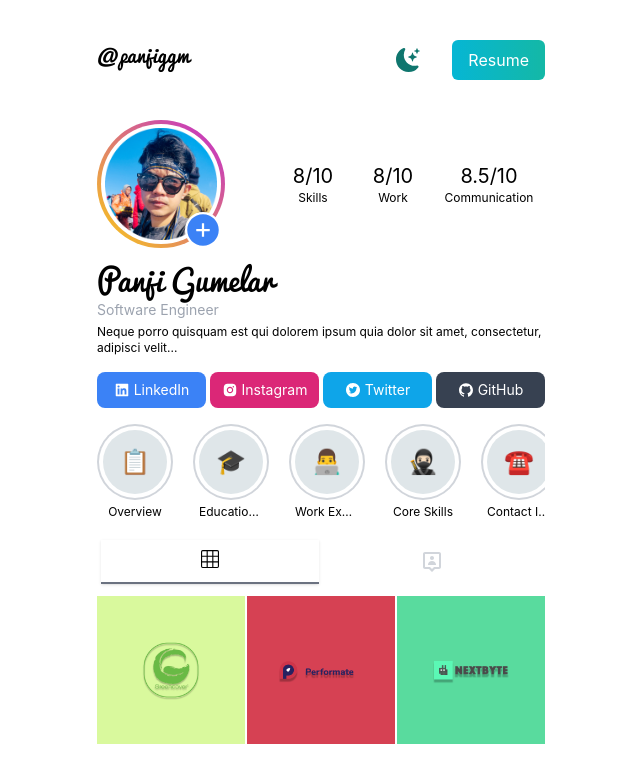
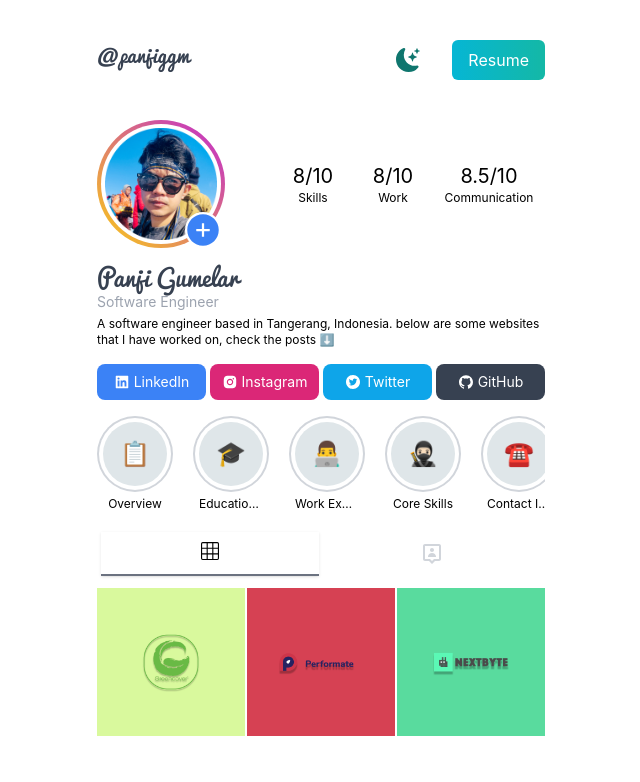
Before and after one commit to panjiggm/panjiggm, a React (Vite) app: page / in a window 1280 px wide. Shown: the top 782 px of the page, without its empty margins (319-959 px from the left). Built offline with nearby package versions, Linux system fonts and the light colour scheme.

Commit message:
change bio and title

```diff
--- a/src/components/Navbar.tsx
+++ b/src/components/Navbar.tsx
@@ -11,7 +11,9 @@ const Navbar = () => {
 
   return (
     <nav className="py-10 flex justify-between">
-      <h1 className="text-xl font-pacifico dark:text-white">@panjiggm</h1>
+      <h1 className="text-xl font-pacifico text-gray-700 dark:text-white">
+        @panjiggm
+      </h1>
       <ul className="flex items-center">
         <li>
           <BsFillMoonStarsFill
--- a/src/components/Profile.tsx
+++ b/src/components/Profile.tsx
@@ -50,15 +50,15 @@ const Profile = () => {
           </div>
         </div>
       </div>
-      <h2 className="pt-3 font-pacifico font-light text-2xl sm:text-3xl">
-        Panji Gumelar
-      </h2>
-      <h3 className="pt-1 text-sm sm:text-md text-gray-400">
-        Software Engineer
-      </h3>
+      <div className="pt-3">
+        <h2 className="font-pacifico text-gray-700 dark:text-white font-light text-xl sm:text-2xl">
+          Panji Gumelar
+        </h2>
+        <h3 className="text-sm sm:text-md text-gray-400">Software Engineer</h3>
+      </div>
       <p className="pt-1 text-xs">
-        Neque porro quisquam est qui dolorem ipsum quia dolor sit amet,
-        consectetur, adipisci velit...
+        A software engineer based in Tangerang, Indonesia. below are some
+        websites that I have worked on, check the posts ⬇️
       </p>
       <div className="my-4 flex justify-between gap-1">
         <a
```
